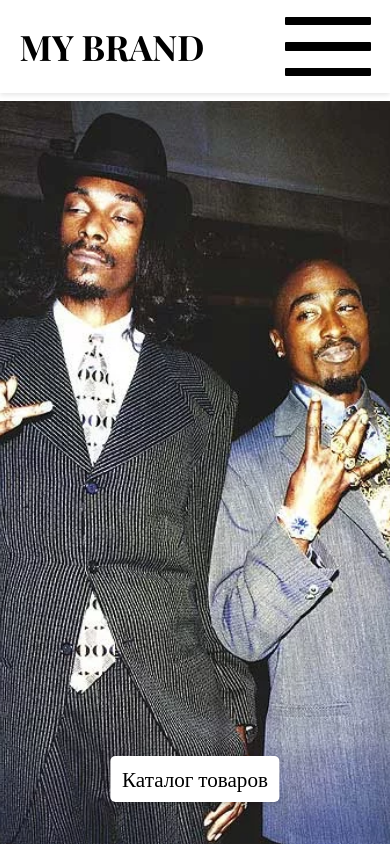
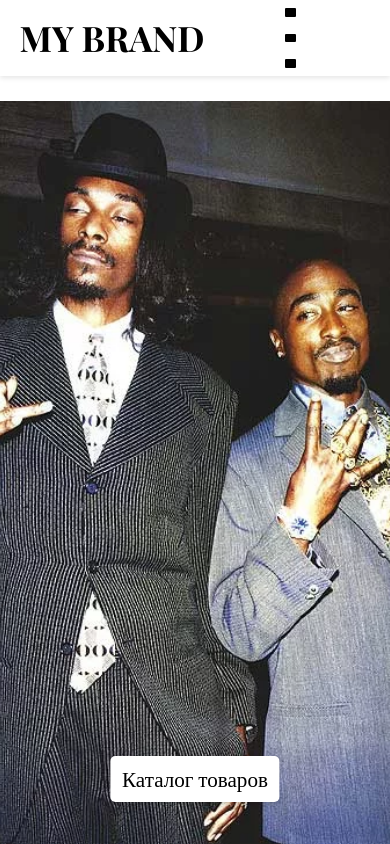
Before and after one commit to THEAL1BEK/hatcap, a plain HTML site: page index.html in a window 390 px wide. Drawn offline with nearby package versions, Linux system fonts and the light colour scheme.

Commit message:
Update index.html

```diff
--- a/index.html
+++ b/index.html
@@ -49,10 +49,10 @@
 
     /* Адаптив */
     @media (max-width: 480px) {
-      header { height: 11vh; padding: 0 5vw; }
+      header { height: 9vh; padding: 0 5vw; }
       .brand { font-size: 9vw; }
       .menu-btn { width: 22vw; height: 7vh; }
-      .menu-btn span { height: 1vh; }
+      .menu-btn span { height: 1vh; width: 3vw }
       .side-menu { width: 70vw; padding-top: 15vh; }
       .side-menu a { font-size: 8vw; margin-bottom: 6vh; }
     }
```
